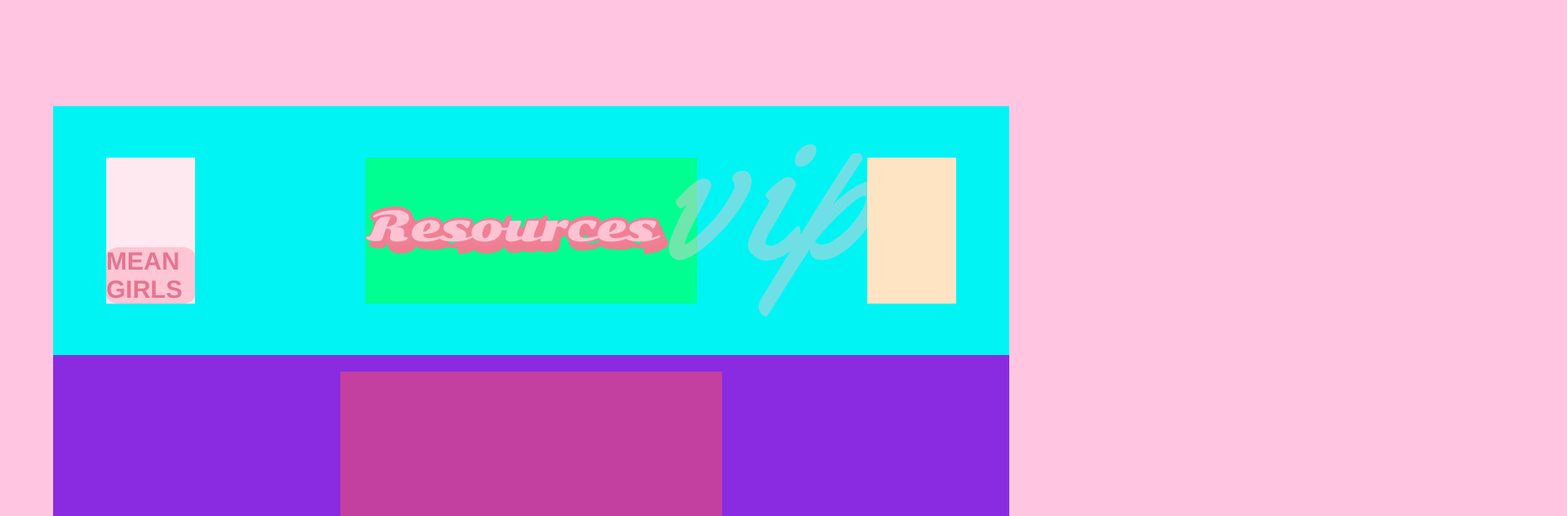
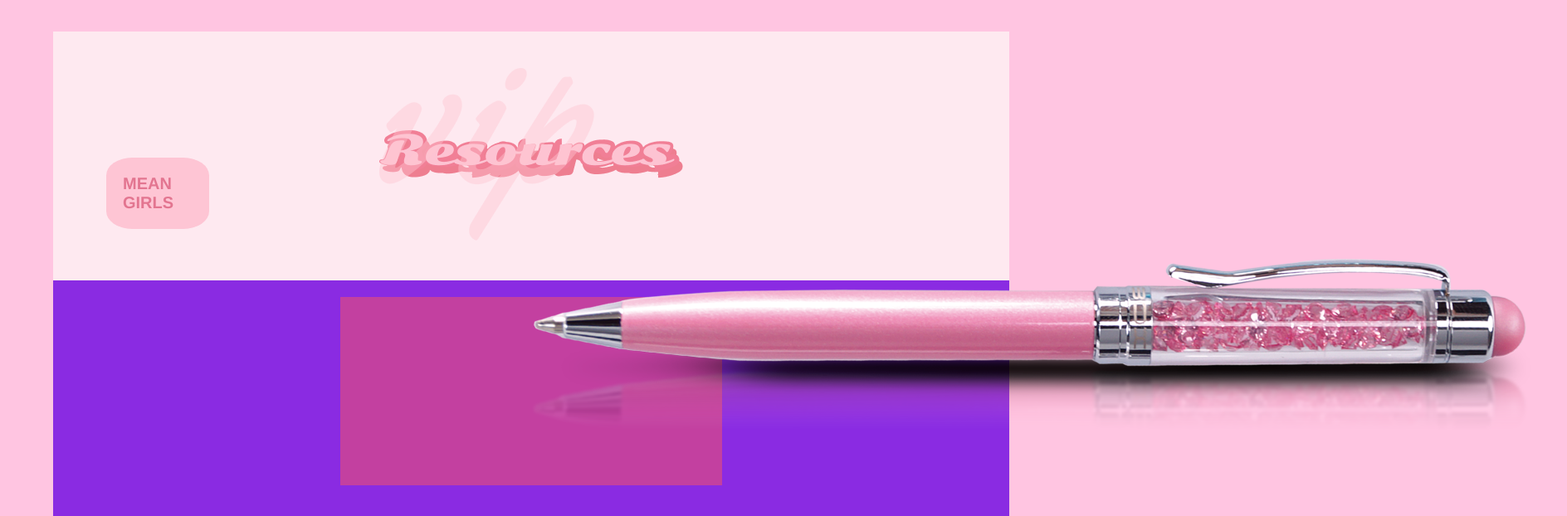
Before and after one commit to aryelyhev-lang/means-girls-project, a plain HTML site: page index.html in a window 1280 px wide. Shown: the top 622 px of the page at 83% size, 1888 px wide, since content can reach past the window. Drawn offline with Linux system fonts and the light colour scheme.

Commit message:
posicionando elementos

```diff
--- a/index.html
+++ b/index.html
@@ -16,6 +16,10 @@
 
 <body>
 
+    <div class="caneta">
+        <img src="img/caneta.png">
+    </div>
+
     <header>
         <div class="meangirl">
             <div class="botao">
@@ -27,8 +31,14 @@
         </div>
 
         <div class="titulo">
-          <img src="img/Resources.png">
-          <img src="img/vip.png">
+            <div class="Resources">
+                <img src="img/Resources.png">
+            </div>
+
+            <div class="vip">
+                <img src="img/vip.png" alt="vip">
+            </div>
+
 
         </div>
 
--- a/style.css
+++ b/style.css
@@ -7,12 +7,19 @@ body {
     background-color: rgb(255, 197, 225);
 }
 
+.caneta{
+    position: absolute;
+    z-index: 10;
+    width: 5%;
+    height: auto;
+    object-fit: cover;
+}
 header {
-    background-color: rgb(0, 244, 244);
+    background-color: #FEE9F0;
     width: 90%;
     height: 300px;
     align-items: center;
-    margin-top: 10%;
+    margin-top: 3%;
     display: flex;
     gap: 20%;
     padding: 5%;
@@ -41,8 +48,10 @@ footer {
 
 .botao {
     background-color: #FEC5D4;
-    border-radius: 15% 15% 15% 15%;
+    border-radius: 25% 25% 25% 25%;
     box-shadow: 10px 50px 50% #693845;
+    padding: 20px;
+
 
 
 }
@@ -50,8 +59,8 @@ footer {
 .meangirl h1{
     font-family: 'Franklin Gothic Medium', 'Arial Narrow', Arial, sans-serif;
     color: #E37590;
-    font-size: 30px;
-    border-radius: 30px;
+    font-size: 20px;
+
 }
 
 
@@ -69,16 +78,24 @@ footer {
 }
 
 .titulo {
-    background-color: rgb(0, 255, 145);
+    background-color: #FEE9F0;
     align-items: center;
     width: 400px;
-    height: 22vh;
+    height: 300px;
     display: flex;
+    position: relative;
+
+}
+
+.vip{
+    position: absolute;
+    z-index: 1;
+
 
 }
 
 .quadrado {
-    background-color: bisque;
+    background-color: #FEE9F0;
     align-items: center;
     width: 400px;
     height: 22vh;
```
